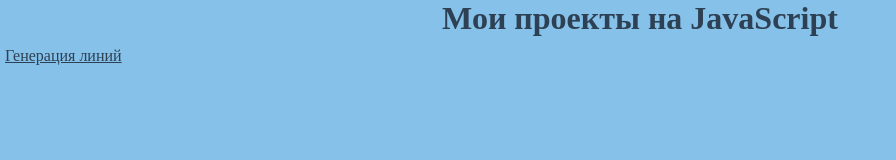
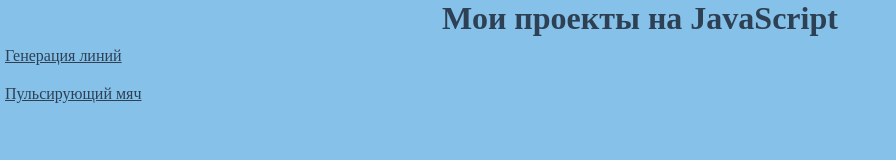
Before and after one commit to bikishov/bikishov.github.io, a plain HTML site: page canvas/index.html in a window 1280 px wide. Shown: the whole page, without its empty margins (0-896 px from the left). Drawn offline with Linux system fonts and the light colour scheme.

Commit message:
Update index.html

```diff
--- a/canvas/index.html
+++ b/canvas/index.html
@@ -37,6 +37,9 @@
         <li>
             <a href="randomlines">Генерация линий</a>
         </li>
+         <li>
+            <a href="pulseball">Пульсирующий мяч</a>
+        </li>
     </ul>
     </main>
 </body>
```
